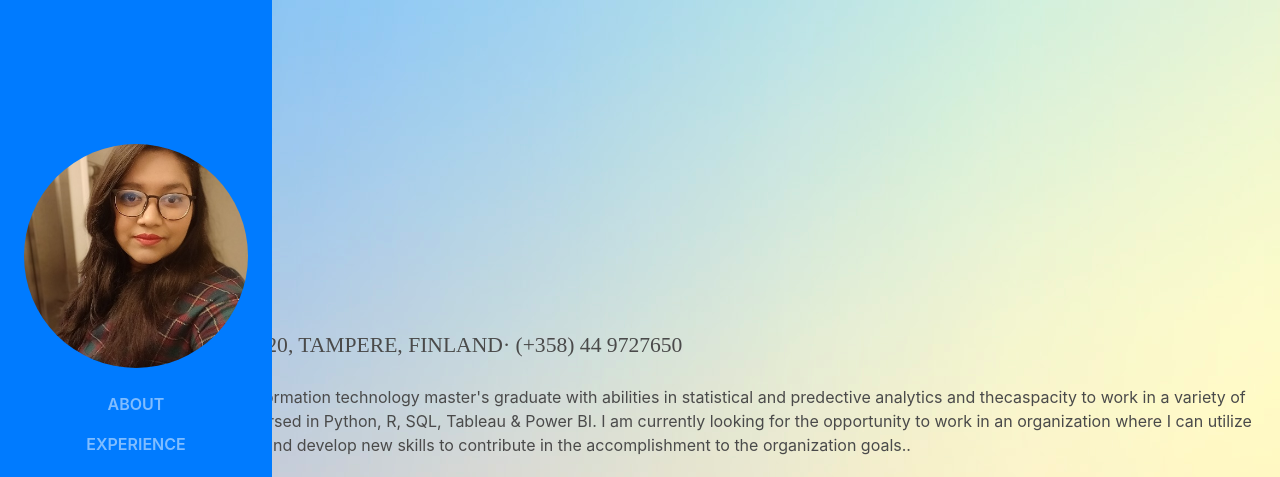
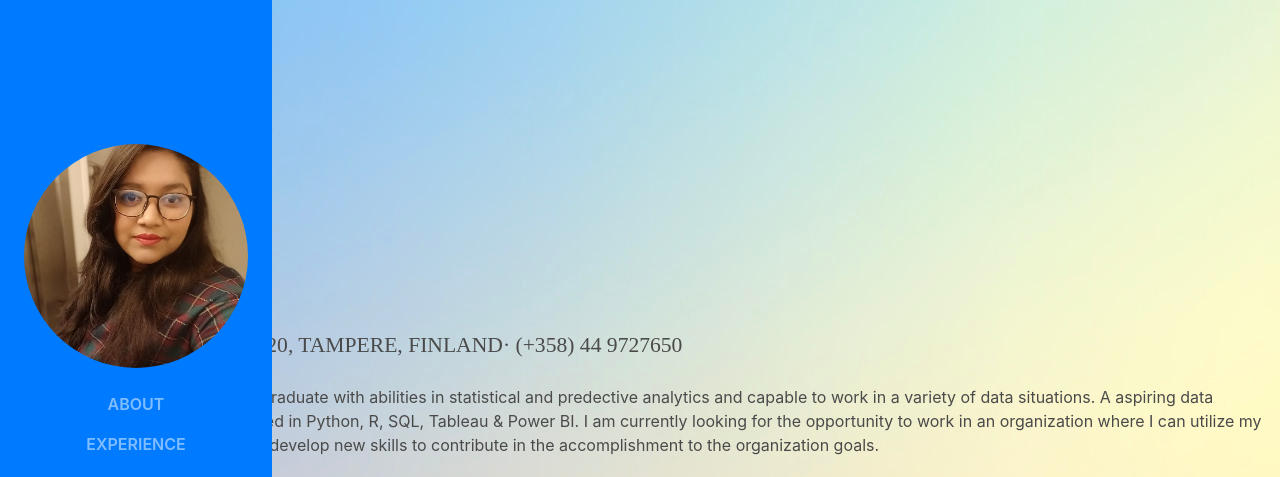
Before and after one commit to indrang21/indrang21.github.io, a website with bundled scripts: page index.html in a window 1280 px wide. Shown: the top 477 px of the page. Built offline with nearby package versions, Linux system fonts and the light colour scheme; a web font is replaced by a local one.

Commit message:
Update index.html

```diff
--- a/index.html
+++ b/index.html
@@ -78,11 +78,11 @@
           <div class="subheading mb-5">Tieteenkatu 8A 39 · 33720, tampere, finland· (+358) 44 9727650
           </div>
 
-          <p class="mb-5"> Motivated, teamwork-oriented information technology master's graduate
-            with abilities in statistical and predective analytics and thecaspacity to work in a
-            variety of data situations who is also well versed in Python, R, SQL, Tableau & Power BI.
+          <p class="mb-5"> Information technology master's graduate
+            with abilities in statistical and predective analytics and capable to work in a
+            variety of data situations. A aspiring data professional who is also well versed in Python, R, SQL, Tableau & Power BI.
             I am currently looking for the opportunity to work in an organization where I can utilize
-            my existing skills and knowledge and develop new skills to contribute in the accomplishment to the organization goals..</p>
+            my existing skills and knowledge and develop new skills to contribute in the accomplishment to the organization goals.</p>
 
           <ul class="list-inline list-social-icons mb-0">
             <li class="list-inline-item">
```
